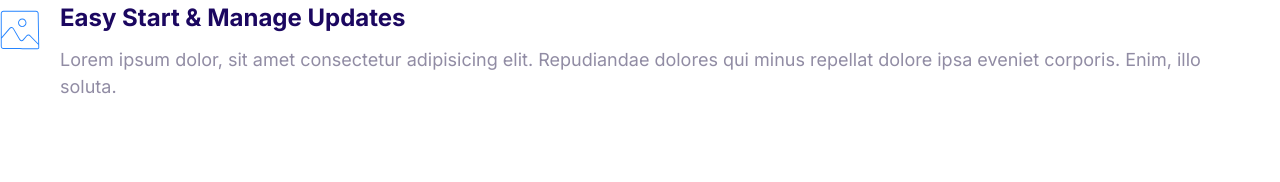
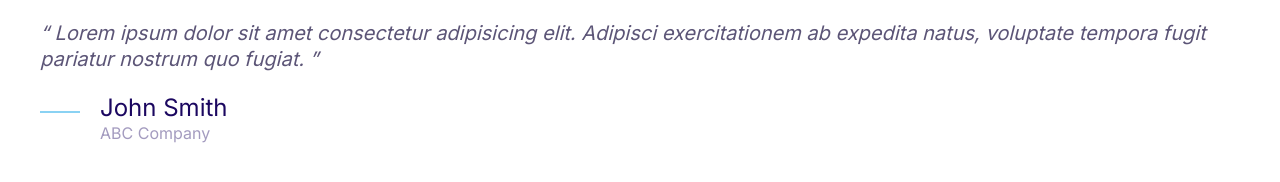
Before and after one commit to gordonshlai/gordonation, a plain HTML site: page index.html in a window 1280 px wide. Drawn offline with Linux system fonts and the light colour scheme.

Commit message:
22- Quotes

```diff
--- a/css/styles.css
+++ b/css/styles.css
@@ -4,6 +4,7 @@
   --color-accent: #ff3400;
   --color-headings: #1b0760;
   --color-body: #918ca4;
+  --color-body-darker: #5c5577;
   --color-border: #ccc;
   --border-radius: 30px;
 }
@@ -380,3 +381,52 @@ a {
 .media__image {
   margin-top: 1rem;
 }
+
+/* Quotes */
+.quote {
+  font-size: 3rem;
+  font-style: italic;
+  color: var(--color-body-darker);
+  line-height: 1.3;
+}
+
+.quote__text::before {
+  content: open-quote;
+}
+
+.quote__text::after {
+  content: close-quote;
+}
+
+.quote__author {
+  font-size: 3rem;
+  font-weight: 500;
+  font-style: normal;
+  margin-bottom: 0;
+}
+
+.quote__organization {
+  color: var(--color-headings);
+  opacity: 0.4;
+  font-size: 2rem;
+  font-style: normal;
+}
+
+.quote__line {
+  position: relative;
+  bottom: 10px;
+}
+
+@media screen and (min-width: 1024px) {
+  .quote {
+    font-size: 2rem;
+  }
+
+  .quote__author {
+    font-size: 2.4rem;
+  }
+
+  .quote__organization {
+    font-size: 1.6rem;
+  }
+}
--- a/index.html
+++ b/index.html
@@ -15,20 +15,25 @@
     <link rel="stylesheet" href="css/styles.css" />
   </head>
   <body>
+    <blockquote class="quote">
+      <p class="quote__text">
+        Lorem ipsum dolor sit amet consectetur adipisicing elit. Adipisci
+        exercitationem ab expedita natus, voluptate tempora fugit pariatur
+        nostrum quo fugiat.
+      </p>
+      <footer>
         <div class="media">
           <div class="media__image">
-        <svg class="icon icon--primary">
-          <use xlink:href="images/sprite.svg#snap"></use>
+            <svg class="icon icon--primary quote__line">
+              <use xlink:href="images/sprite.svg#line"></use>
             </svg>
           </div>
           <div class="media__body">
-        <h3 class="media__title">Easy Start & Manage Updates</h3>
-        <p>
-          Lorem ipsum dolor, sit amet consectetur adipisicing elit. Repudiandae
-          dolores qui minus repellat dolore ipsa eveniet corporis. Enim, illo
-          soluta.
-        </p>
+            <h3 class="media__title quote__author">John Smith</h3>
+            <p class="quote__organization">ABC Company</p>
           </div>
         </div>
+      </footer>
+    </blockquote>
   </body>
 </html>
```
Also changed, not shown: components/quote.html (added, +20 -0 lines). Lines whose indentation alone changed are shown as unchanged.
